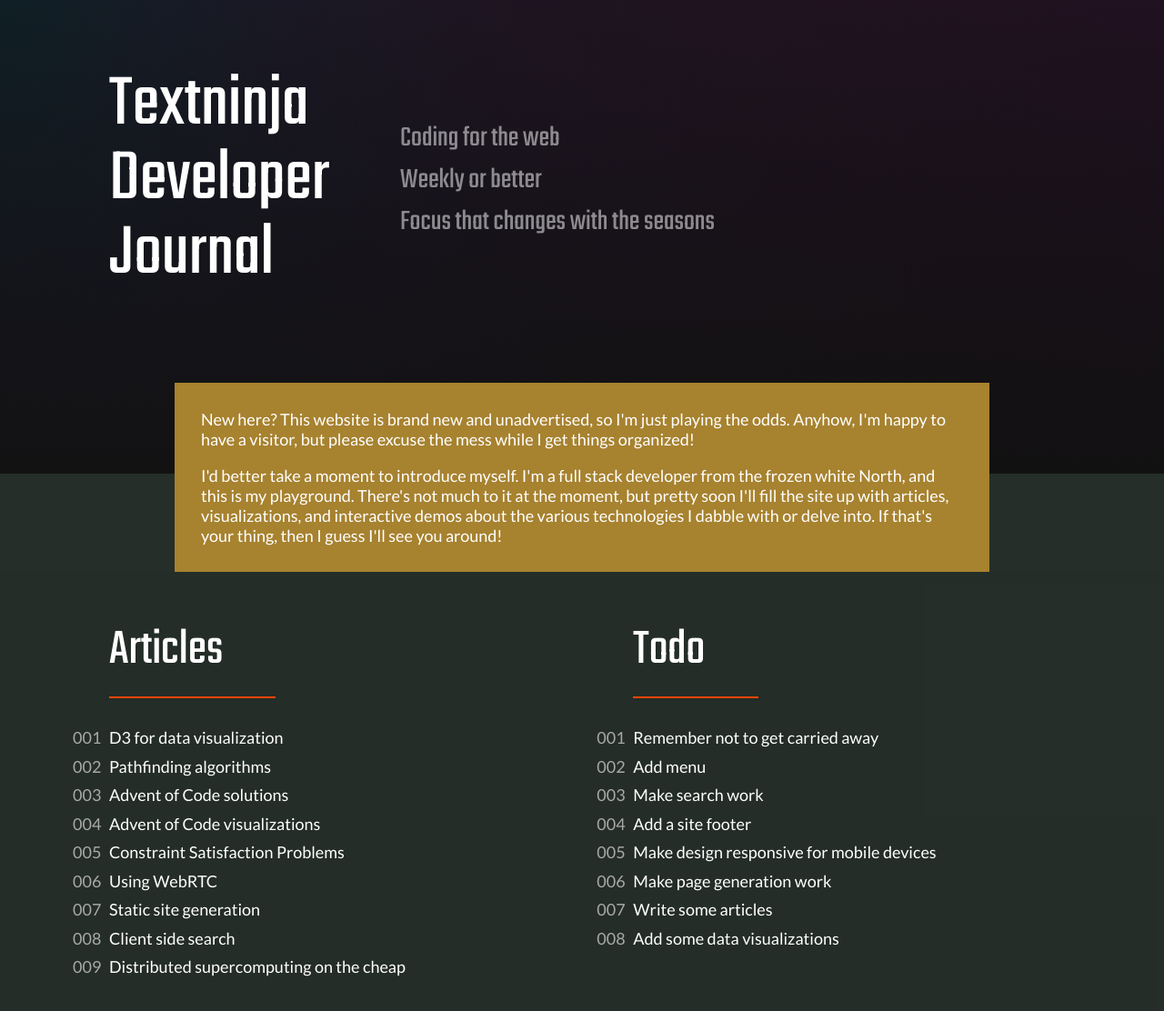
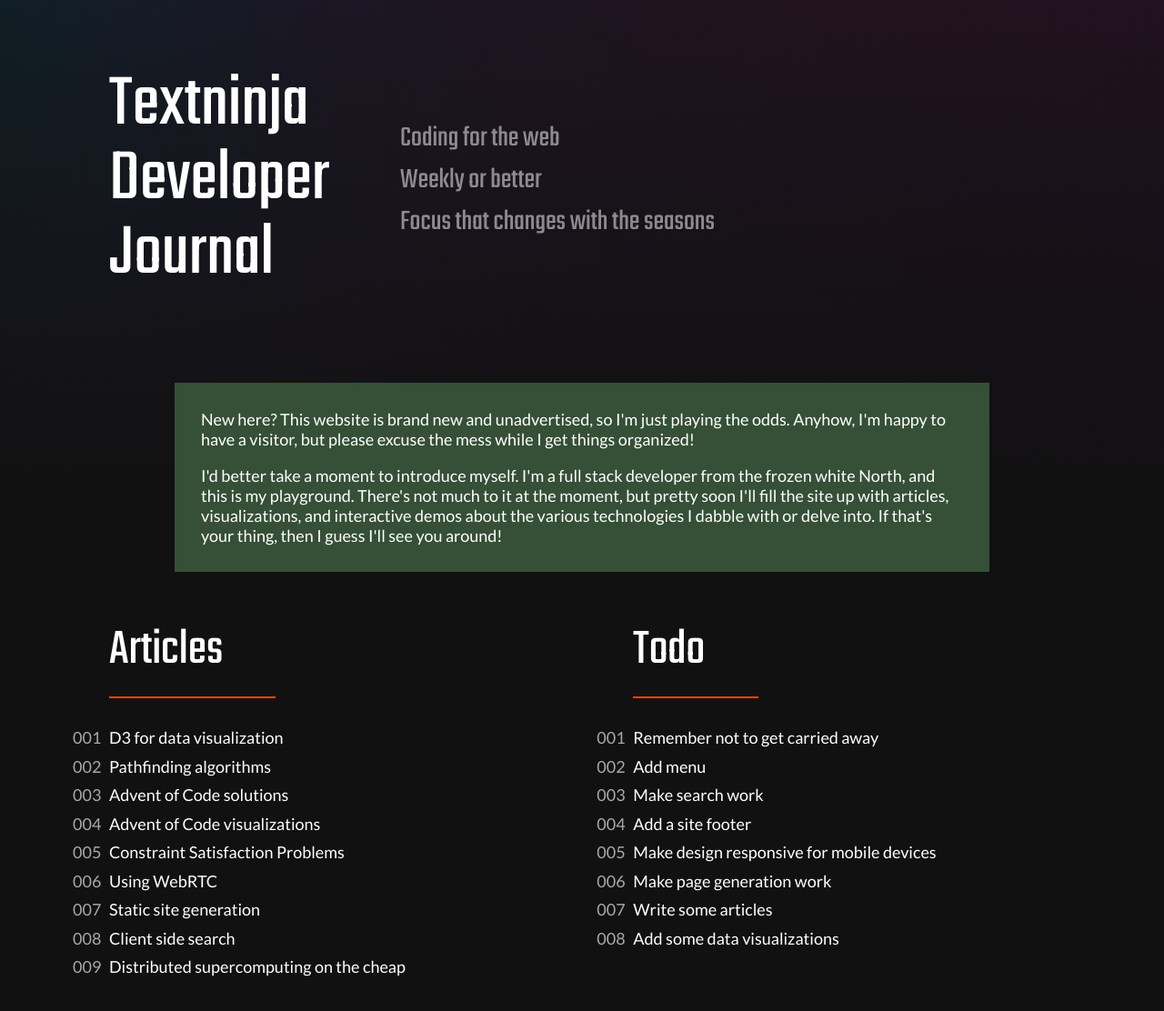
Before and after one commit to textninja/textninja.github.io, a plain HTML site: page index.html in a window 1280 px wide. Shown: the part 120-1232 px from the top of the page at 91% size. Drawn offline with Linux system fonts and the light colour scheme.

Commit message:
More colour changes, back to more monotone...

```diff
--- a/main.css
+++ b/main.css
@@ -9,7 +9,6 @@ body {
 
 body {
   background-color: #121112;
-  background-color: #252e29;
   color: white;
   font-family: Lato, sans-serif;
   font-size: 18px;
@@ -120,7 +119,6 @@ main {
   grid-template-columns: auto auto;
   grid-template-rows: auto;
   padding-left: 120px;
-  background-color: #252e29c0;
   padding-bottom: 100px;
 }
 
@@ -166,7 +164,7 @@ ol li::before {
 }
 
 aside {
-  background-color: #a7822f;
+  background-color: hsl(122deg 20% 26%);
   margin-top: -100px;
   box-sizing: border-box;
   padding: 20px;
```
